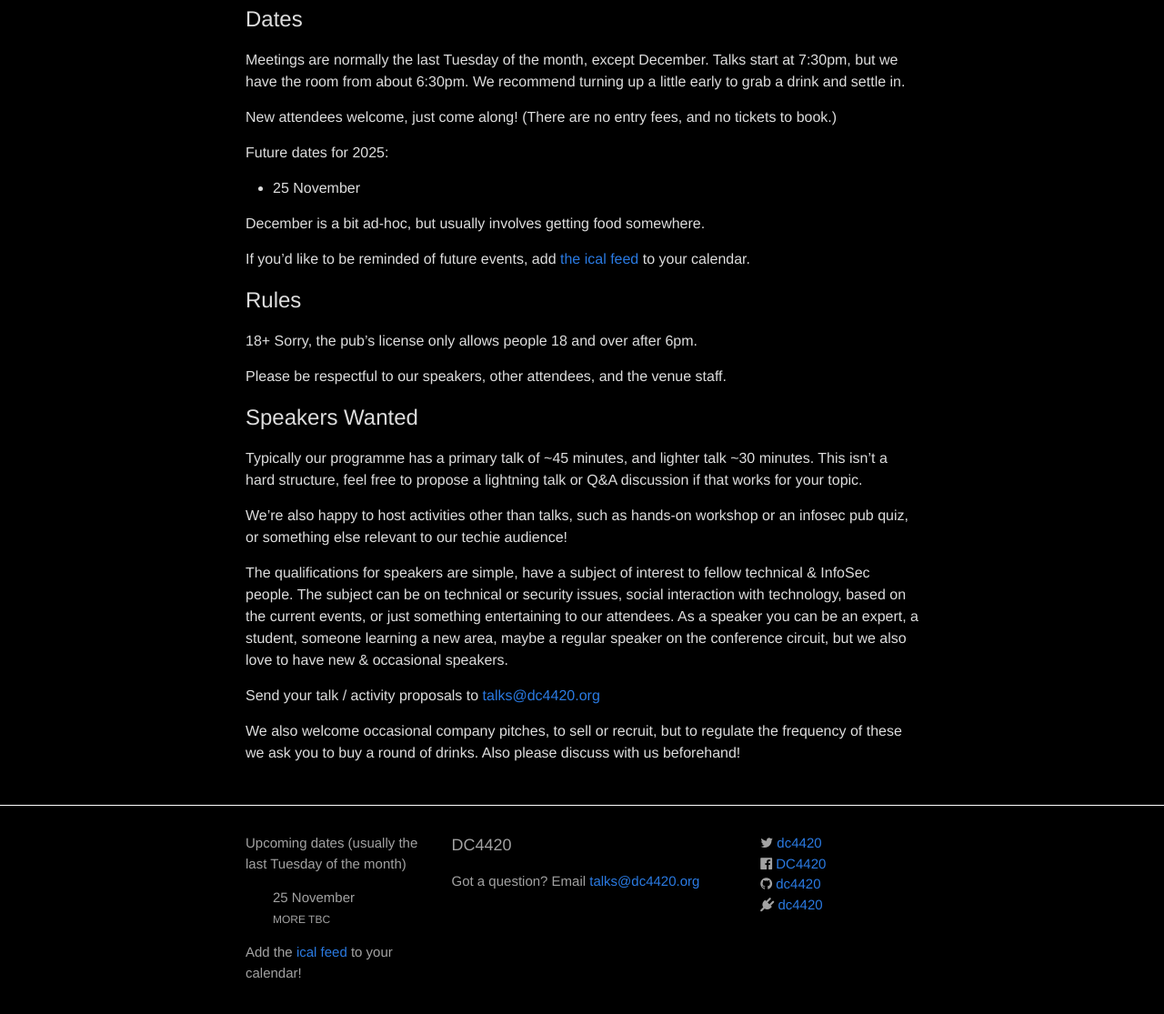
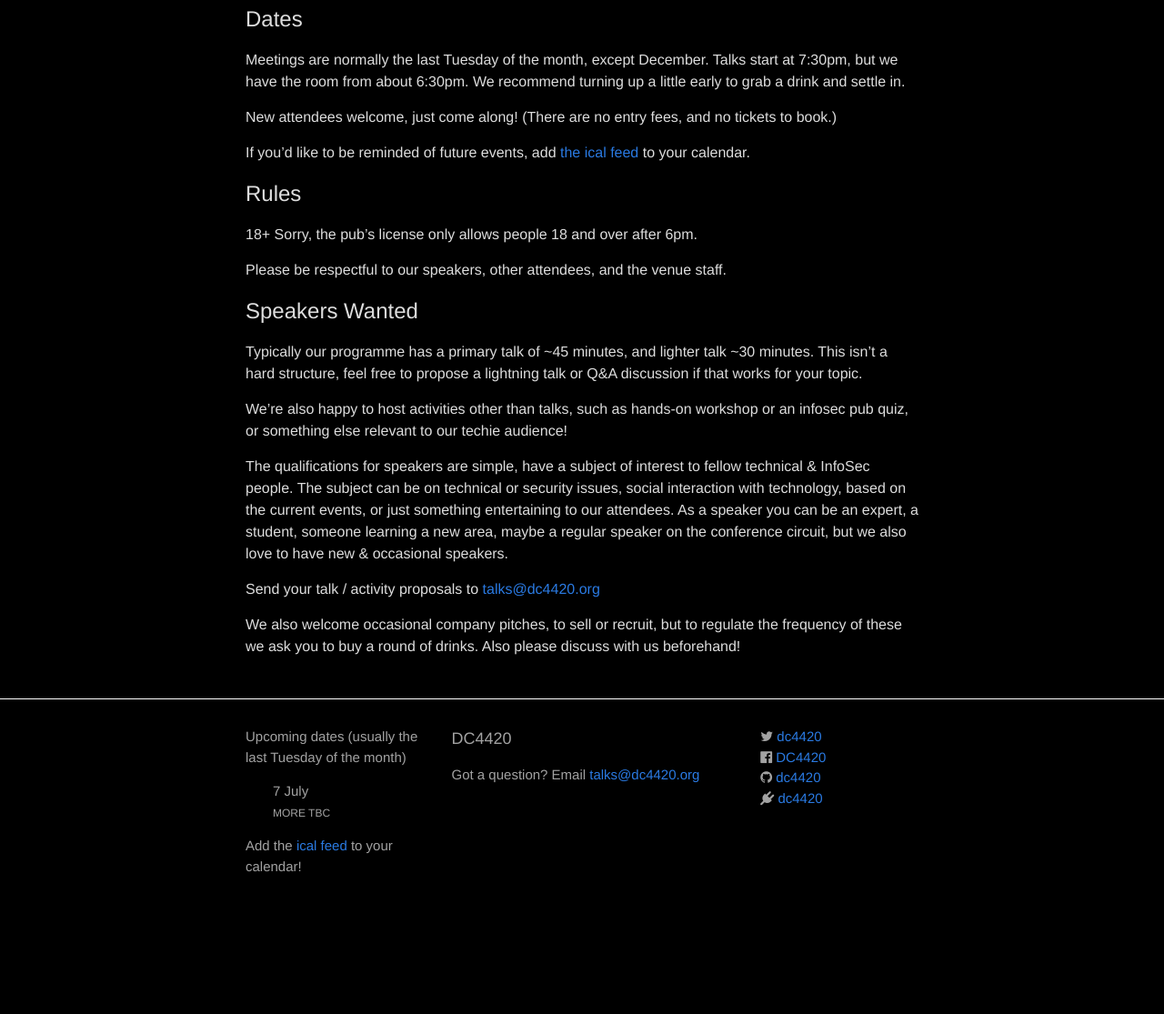
Before and after one commit to dc4420/website, a Jekyll site: the page built from about.md, in a window 1280 px wide and 1400 px high, scrolled down 219 px, cut to the strip 259-1374 px from the top of the window. Shown: the whole strip at 91% size. Built offline with Jekyll 4.4.1, drawn with Linux system fonts in a browser that asks for light colours; nearby versions of some CDN libraries; after the commit the page ends 1502 px from its top, so only the background shows below that.

Commit message:
Latest dates

```diff
--- a/_includes/footer.html
+++ b/_includes/footer.html
@@ -7,7 +7,7 @@
       <div class="footer-col  footer-col-1">
         <p class="text">Upcoming dates (usually the last Tuesday of the month)</p>
         <ul class="future-events">
-          <li>25 November</li>
+          <li>7 July</li>
           <li><i class="small-caps">More TBC</i></li>
         </ul>
 
--- a/about.md
+++ b/about.md
@@ -17,12 +17,6 @@ Meetings are normally the last Tuesday of the month, except December. Talks star
 
 New attendees welcome, just come along!
 (There are no entry fees, and no tickets to book.)
-
-Future dates for 2025:
-
- - 25 November
-
-December is a bit ad-hoc, but usually involves getting food somewhere.
 
 If you'd like to be reminded of future events, add [the ical feed](/feed.ics) to your calendar.
 
```
